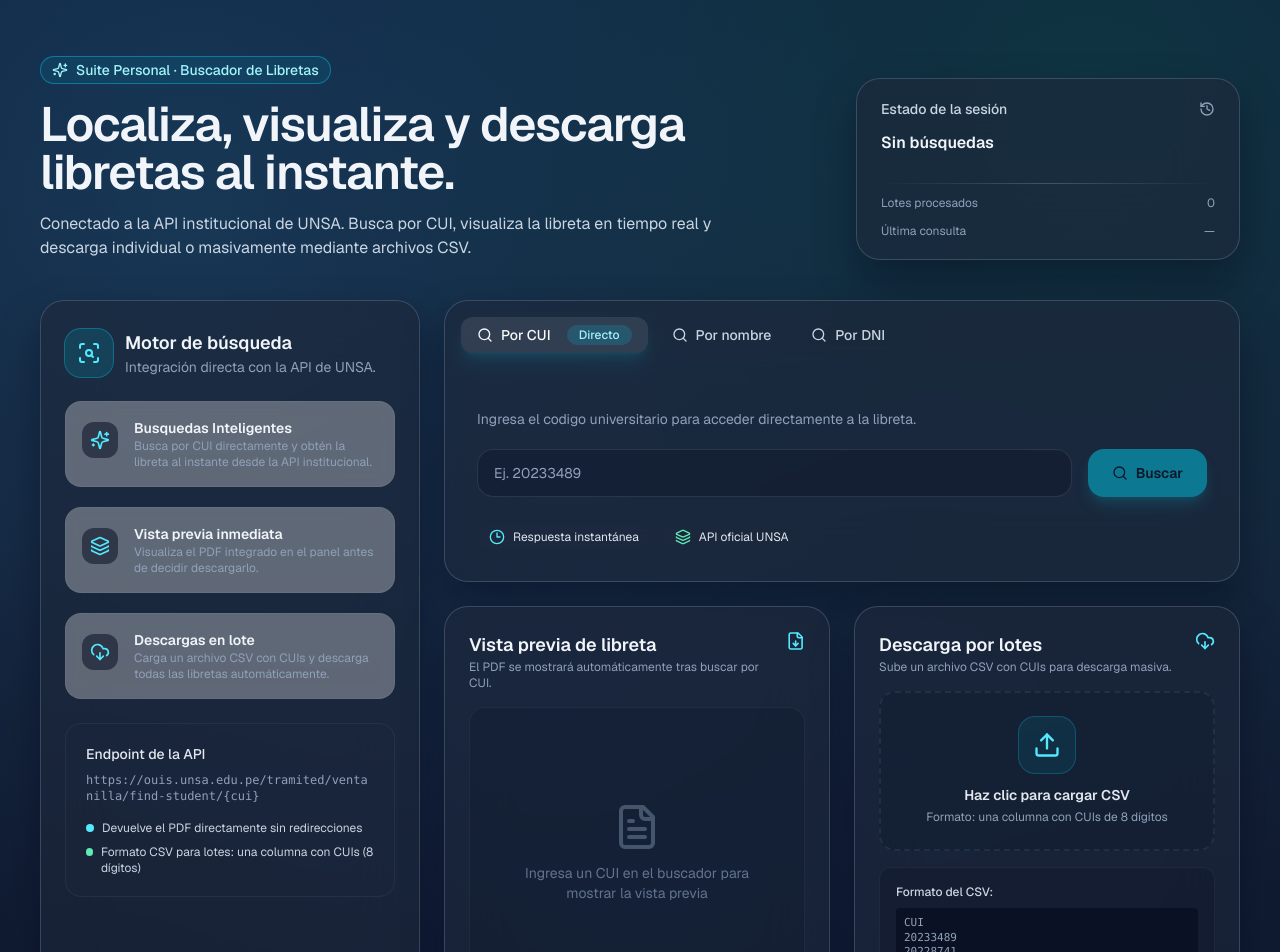
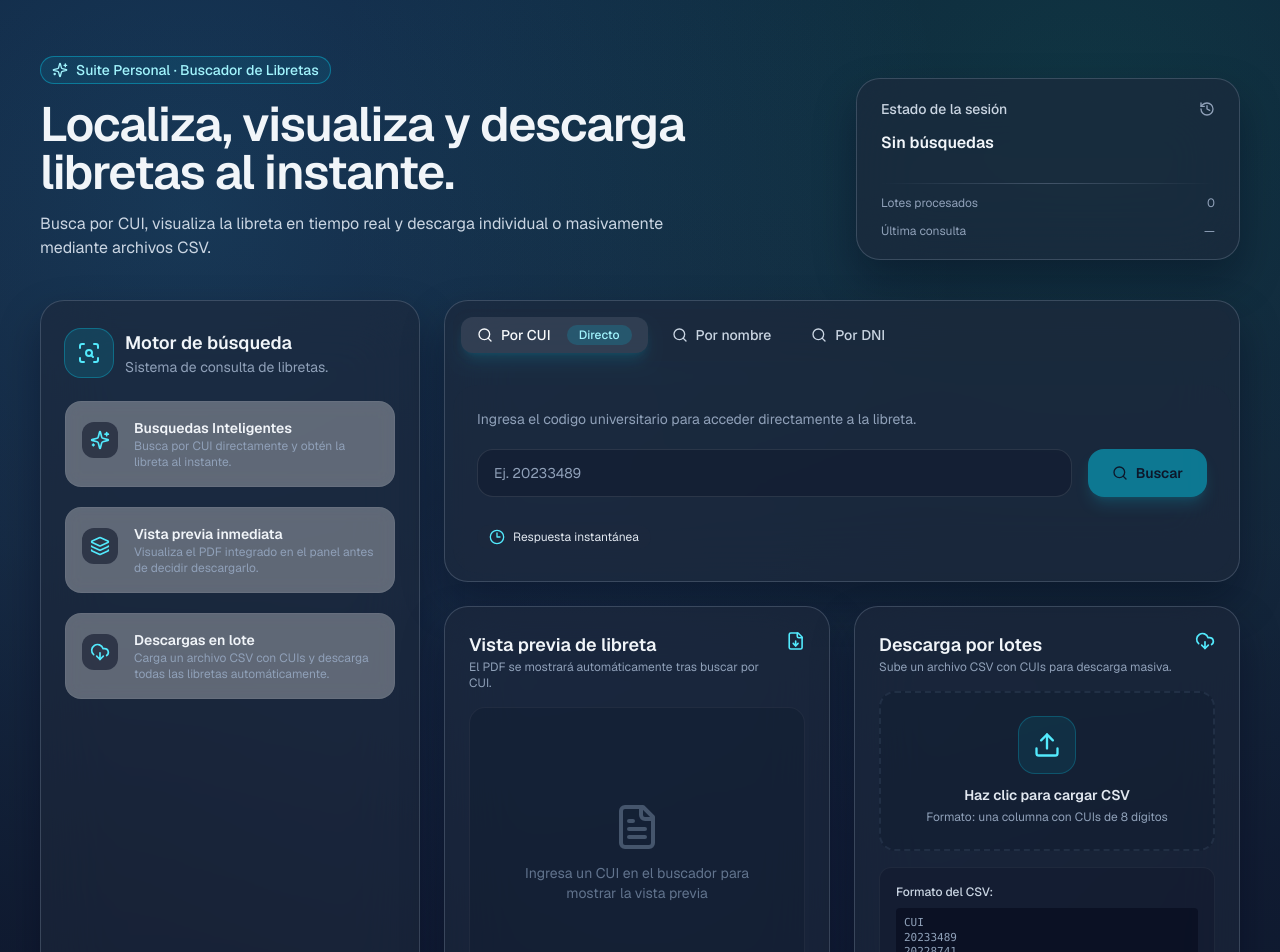
Before and after one commit to JhonAQ/personal-services, a Next.js app: page / in a window 1280 px wide. Shown: the top 952 px of the page. Built offline with nearby package versions, Linux system fonts and the light colour scheme.

Commit message:
fix: mejorar descripciones y mensajes de error en BuscadorExperience

```diff
--- a/src/components/buscador/BuscadorExperience.tsx
+++ b/src/components/buscador/BuscadorExperience.tsx
@@ -25,7 +25,7 @@ const uiHighlights = [
   {
     title: "Busquedas Inteligentes",
     description:
-      "Busca por CUI directamente y obtén la libreta al instante desde la API institucional.",
+      "Busca por CUI directamente y obtén la libreta al instante.",
     icon: Sparkles,
   },
   {
@@ -94,7 +94,6 @@ export default function BuscadorExperience() {
     setPdfUrl(null);
 
     try {
-      // Usar la API proxy local para evitar problemas de CORS
       const apiUrl = `/api/libreta/${cui.trim()}`;
 
       // Verificar si el recurso existe
@@ -108,7 +107,7 @@ export default function BuscadorExperience() {
       } else if (response.status === 404) {
         setSearchError("No se encontró libreta para este CUI");
       } else {
-        setSearchError("Error al consultar la API. Intenta nuevamente.");
+        setSearchError("Error al consultar el servidor. Intenta nuevamente.");
       }
     } catch (error) {
       console.error("Error fetching student data:", error);
@@ -170,7 +169,6 @@ export default function BuscadorExperience() {
         );
 
         try {
-          // Usar la API proxy local
           const apiUrl = `/api/libreta/${job.cui}`;
           const response = await fetch(apiUrl);
 
@@ -243,9 +241,8 @@ export default function BuscadorExperience() {
               Localiza, visualiza y descarga libretas al instante.
             </h1>
             <p className="text-slate-300">
-              Conectado a la API institucional de UNSA. Busca por CUI, visualiza
-              la libreta en tiempo real y descarga individual o masivamente
-              mediante archivos CSV.
+              Busca por CUI, visualiza la libreta en tiempo real y descarga
+              individual o masivamente mediante archivos CSV.
             </p>
           </div>
           <div className="glass-panel flex w-full max-w-sm flex-col gap-3 px-6 py-5 text-sm text-slate-200">
@@ -286,7 +283,7 @@ export default function BuscadorExperience() {
                   Motor de búsqueda
                 </h2>
                 <p className="text-sm text-slate-400">
-                  Integración directa con la API de UNSA.
+                  Sistema de consulta de libretas.
                 </p>
               </div>
             </div>
@@ -309,27 +306,6 @@ export default function BuscadorExperience() {
                   </div>
                 </article>
               ))}
-            </div>
-            <div className="rounded-2xl border border-white/5 bg-slate-800/40 p-5 text-sm text-slate-300">
-              <p className="font-medium text-slate-200">Endpoint de la API</p>
-              <p className="mt-2 break-all font-mono text-xs text-slate-400">
-                https://ouis.unsa.edu.pe/tramited/ventanilla/find-student/
-                {"{cui}"}
-              </p>
-              <ul className="mt-4 space-y-2">
-                <li className="flex items-start gap-2">
-                  <span className="mt-1 inline-flex h-2 w-2 rounded-full bg-cyan-300" />
-                  <span className="text-xs">
-                    Devuelve el PDF directamente sin redirecciones
-                  </span>
-                </li>
-                <li className="flex items-start gap-2">
-                  <span className="mt-1 inline-flex h-2 w-2 rounded-full bg-emerald-300" />
-                  <span className="text-xs">
-                    Formato CSV para lotes: una columna con CUIs (8 dígitos)
-                  </span>
-                </li>
-              </ul>
             </div>
           </aside>
 
@@ -461,10 +437,6 @@ export default function BuscadorExperience() {
                           <span className="inline-flex items-center gap-2 rounded-full bg-slate-800/35 px-3 py-1 text-slate-200">
                             <Clock3 className="h-4 w-4 text-cyan-300" />{" "}
                             Respuesta instantánea
-                          </span>
-                          <span className="inline-flex items-center gap-2 rounded-full bg-slate-800/35 px-3 py-1 text-slate-200">
-                            <Layers className="h-4 w-4 text-emerald-300" /> API
-                            oficial UNSA
                           </span>
                         </div>
                       </div>
```
